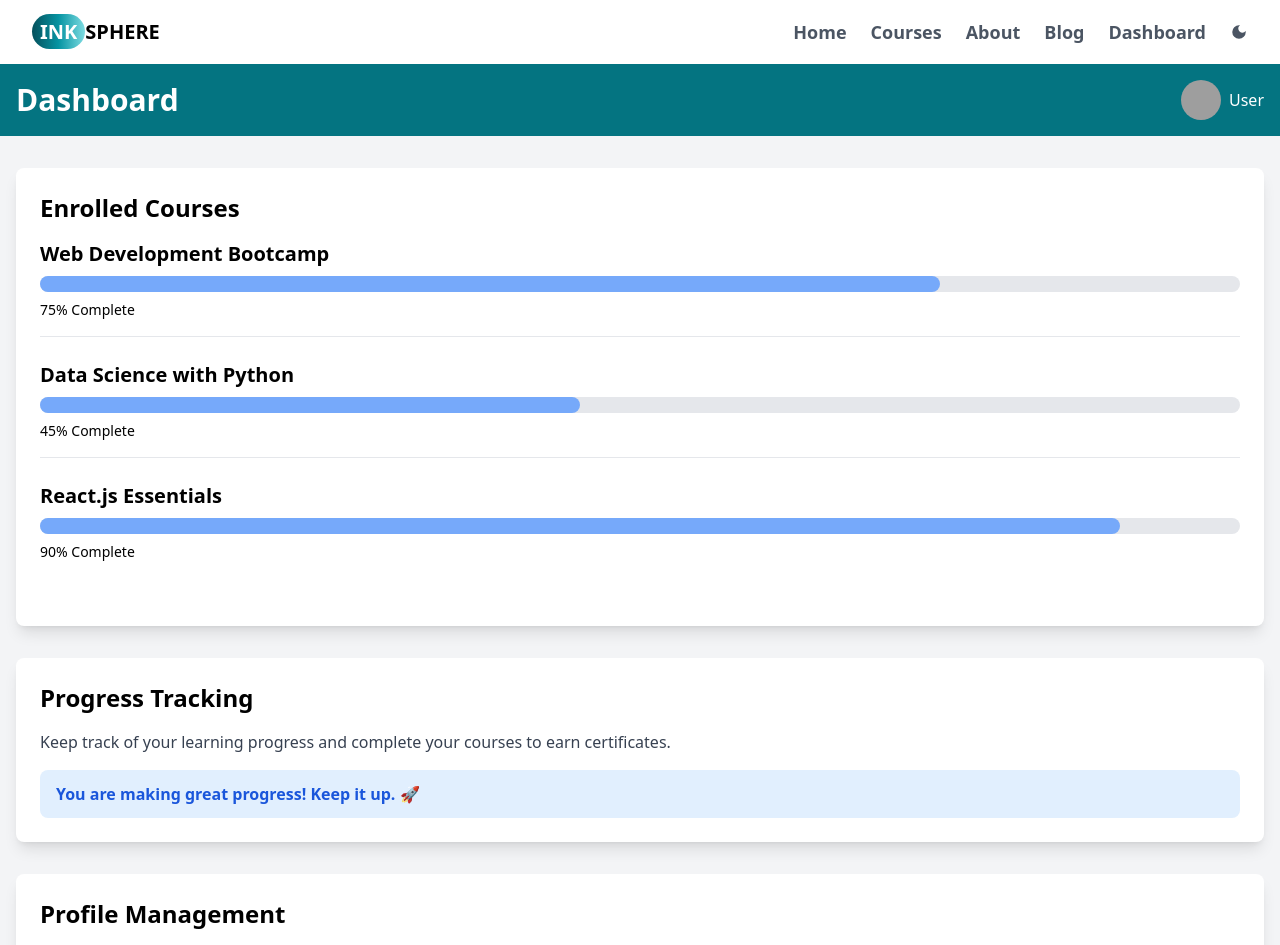
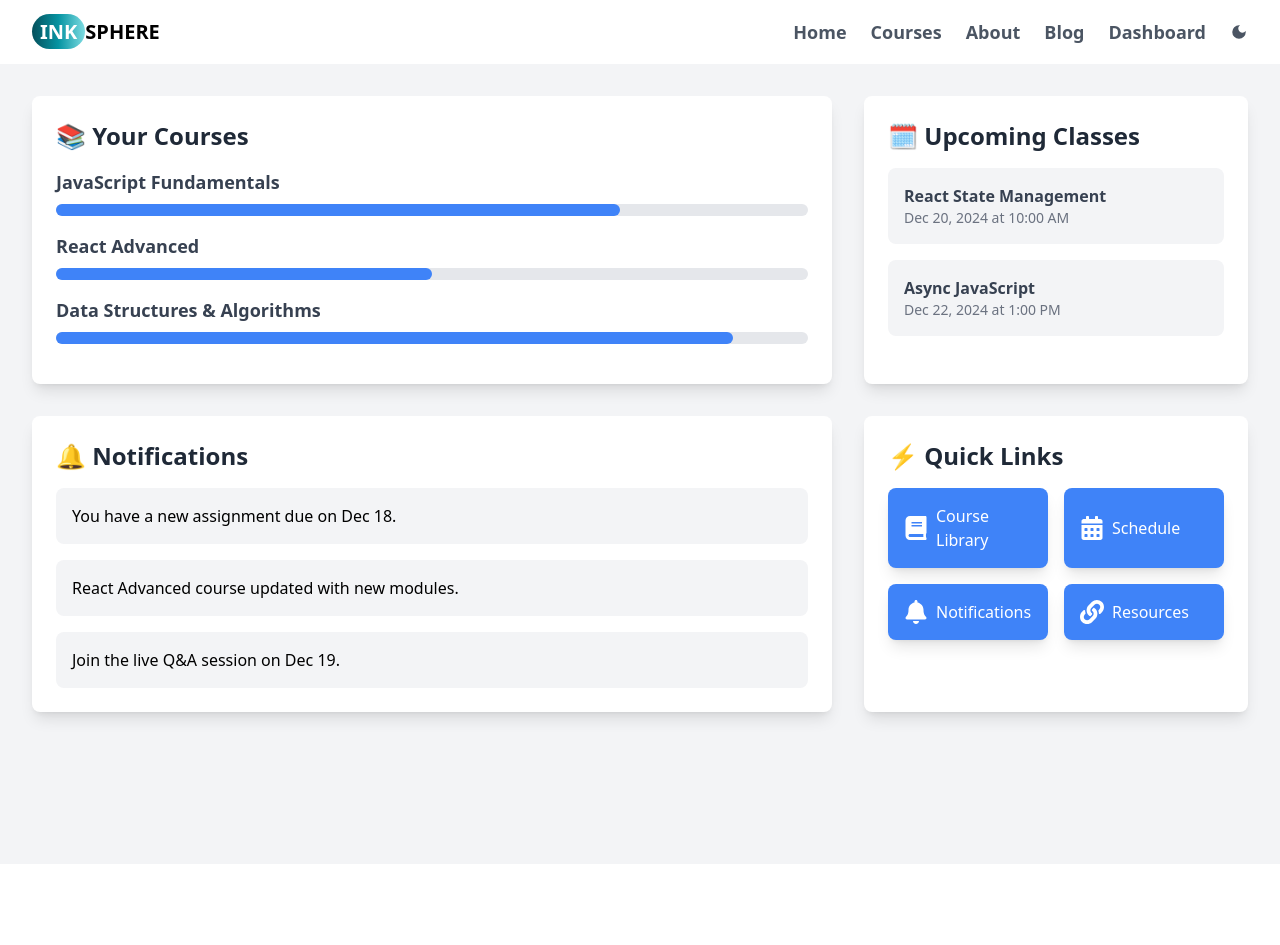
Before and after one commit to kanikasingh4/Inksphere---Blog-website, a React (Vite) app in the folder Frontend/: page /dashboard in a window 1280 px wide. Shown: the top 945 px of the page. After the commit the page ends 864 px from the top, so only its background shows below. Built offline with nearby package versions, Linux system fonts and the light colour scheme; grey boxes are pictures that could not be loaded.

Commit message:
create user dashboard

```diff
--- a/Frontend/package.json
+++ b/Frontend/package.json
@@ -10,6 +10,7 @@
     "preview": "vite preview"
   },
   "dependencies": {
+    "@heroicons/react": "^1.0.6",
     "flowbite-react": "^0.10.2",
     "framer-motion": "^11.14.3",
     "react": "^18.3.1",
--- a/Frontend/src/pages/Dashboard.jsx
+++ b/Frontend/src/pages/Dashboard.jsx
@@ -1,137 +1,127 @@
+// src/components/Dashboard.jsx
 import React from "react";
 import { motion } from "framer-motion";
+import { FaBook, FaCalendarAlt, FaBell, FaLink } from "react-icons/fa";
 
-const enrolledCourses = [
-  {
-    id: 1,
-    title: "Web Development Bootcamp",
-    progress: 75,
-    certificateLink: "#",
-  },
-  {
-    id: 2,
-    title: "Data Science with Python",
-    progress: 45,
-    certificateLink: "#",
-  },
-  {
-    id: 3,
-    title: "React.js Essentials",
-    progress: 90,
-    certificateLink: "#",
-  },
+const courses = [
+  { title: "JavaScript Fundamentals", progress: 75 },
+  { title: "React Advanced", progress: 50 },
+  { title: "Data Structures & Algorithms", progress: 90 },
 ];
 
-const userProfile = {
-  name: "User",
-  email: "user@example.com",
-  avatar: "https://i.pravatar.cc/150?img=3",
-};
+const upcomingClasses = [
+  { subject: "React State Management", date: "Dec 20, 2024", time: "10:00 AM" },
+  { subject: "Async JavaScript", date: "Dec 22, 2024", time: "1:00 PM" },
+];
+
+const notifications = [
+  "You have a new assignment due on Dec 18.",
+  "React Advanced course updated with new modules.",
+  "Join the live Q&A session on Dec 19.",
+];
+
+const quickLinks = [
+  { name: "Course Library", icon: <FaBook />, href: "#" },
+  { name: "Schedule", icon: <FaCalendarAlt />, href: "#" },
+  { name: "Notifications", icon: <FaBell />, href: "#" },
+  { name: "Resources", icon: <FaLink />, href: "#" },
+];
 
 const Dashboard = () => {
   return (
-    <div className="min-h-screen bg-gray-100">
-      {/* Header */}
-      <header className="bg-teal-600 text-white py-4">
-        <div className="container mx-auto flex items-center justify-between px-4">
-          <h1 className="text-3xl font-bold">Dashboard</h1>
-          <div className="flex items-center">
-            <img
-              src={userProfile.avatar}
-              alt="User Avatar"
-              className="w-10 h-10 rounded-full mr-2"
-            />
-            <span className="font-medium">{userProfile.name}</span>
-          </div>
-        </div>
-      </header>
+    <section className="min-h-screen bg-gray-100 dark:bg-gray-900 p-8">
+      <div className="max-w-7xl mx-auto grid grid-cols-1 lg:grid-cols-3 gap-8">
 
-      {/* Main Content */}
-      <div className="container mx-auto px-4 py-8">
-        <motion.section
-          className="bg-white p-6 rounded-lg shadow-lg mb-8"
-          initial={{ opacity: 0, y: 20 }}
+        {/* Course Progress */}
+        <motion.div
+          className="lg:col-span-2 bg-white dark:bg-gray-800 p-6 rounded-lg shadow-lg"
+          initial={{ opacity: 0, y: -20 }}
           animate={{ opacity: 1, y: 0 }}
-          transition={{ duration: 0.5 }}
+          transition={{ duration: 0.7 }}
         >
-          <h2 className="text-2xl font-bold mb-4">Enrolled Courses</h2>
-          {enrolledCourses.map((course) => (
-            <div
-              key={course.id}
-              className="mb-6 border-b pb-4 last:border-b-0"
-            >
-              <h3 className="text-xl font-semibold mb-2">{course.title}</h3>
-              <div className="w-full bg-gray-200 rounded-full h-4">
+          <h2 className="text-2xl font-bold mb-4 text-gray-800 dark:text-gray-200">
+            📚 Your Courses
+          </h2>
+          {courses.map((course, index) => (
+            <div key={index} className="mb-4">
+              <h3 className="text-lg font-semibold text-gray-700 dark:text-gray-300">{course.title}</h3>
+              <div className="w-full bg-gray-200 dark:bg-gray-700 rounded-full h-3 mt-2">
                 <motion.div
-                  className="bg-blue-400 h-4 rounded-full"
+                  className="bg-blue-500 h-3 rounded-full"
                   style={{ width: `${course.progress}%` }}
                   initial={{ width: 0 }}
                   animate={{ width: `${course.progress}%` }}
                   transition={{ duration: 1 }}
-                ></motion.div>
+                />
               </div>
-              <p className="text-sm mt-2">{course.progress}% Complete</p>
-              {course.progress === 100 && (
-                <a
-                  href={course.certificateLink}
-                  className="inline-block mt-3 bg-green-500 text-white py-2 px-4 rounded hover:bg-green-600 transition"
-                >
-                  Download Certificate
-                </a>
-              )}
             </div>
           ))}
-        </motion.section>
+        </motion.div>
 
-        {/* Progress Tracking */}
-        <motion.section
-          className="bg-white p-6 rounded-lg shadow-lg mb-8"
+        {/* Upcoming Classes */}
+        <motion.div
+          className="bg-white dark:bg-gray-800 p-6 rounded-lg shadow-lg"
+          initial={{ opacity: 0, x: 20 }}
+          animate={{ opacity: 1, x: 0 }}
+          transition={{ duration: 0.7 }}
+        >
+          <h2 className="text-2xl font-bold mb-4 text-gray-800 dark:text-gray-200">
+            🗓 Upcoming Classes
+          </h2>
+          <ul className="space-y-4">
+            {upcomingClasses.map((cls, index) => (
+              <li key={index} className="bg-gray-100 dark:bg-gray-700 p-4 rounded-lg">
+                <p className="font-semibold text-gray-700 dark:text-gray-300">{cls.subject}</p>
+                <p className="text-sm text-gray-500 dark:text-gray-400">{cls.date} at {cls.time}</p>
+              </li>
+            ))}
+          </ul>
+        </motion.div>
+
+        {/* Notifications */}
+        <motion.div
+          className="lg:col-span-2 bg-white dark:bg-gray-800 p-6 rounded-lg shadow-lg"
           initial={{ opacity: 0, y: 20 }}
           animate={{ opacity: 1, y: 0 }}
-          transition={{ delay: 0.3, duration: 0.5 }}
+          transition={{ duration: 0.7 }}
         >
-          <h2 className="text-2xl font-bold mb-4">Progress Tracking</h2>
-          <p className="text-gray-700 mb-4">
-            Keep track of your learning progress and complete your courses to
-            earn certificates.
-          </p>
-          <motion.div
-            className="bg-blue-100 py-3 px-4 rounded-lg"
-            initial={{ scale: 0.8 }}
-            animate={{ scale: 1 }}
-            transition={{ type: "spring", stiffness: 100 }}
-          >
-            <p className="text-blue-700 font-semibold">
-              You are making great progress! Keep it up. 🚀
-            </p>
-          </motion.div>
-        </motion.section>
+          <h2 className="text-2xl font-bold mb-4 text-gray-800 dark:text-gray-200">
+            🔔 Notifications
+          </h2>
+          <ul className="space-y-4">
+            {notifications.map((note, index) => (
+              <li key={index} className="bg-gray-100 dark:bg-gray-700 p-4 rounded-lg">
+                {note}
+              </li>
+            ))}
+          </ul>
+        </motion.div>
 
-        {/* Profile Management */}
-        <motion.section
-          className="bg-white p-6 rounded-lg shadow-lg"
-          initial={{ opacity: 0, y: 20 }}
-          animate={{ opacity: 1, y: 0 }}
-          transition={{ delay: 0.5, duration: 0.5 }}
+        {/* Quick Links */}
+        <motion.div
+          className="bg-white dark:bg-gray-800 p-6 rounded-lg shadow-lg"
+          initial={{ opacity: 0, x: -20 }}
+          animate={{ opacity: 1, x: 0 }}
+          transition={{ duration: 0.7 }}
         >
-          <h2 className="text-2xl font-bold mb-4">Profile Management</h2>
-          <div className="flex items-center mb-4">
-            <img
-              src={userProfile.avatar}
-              alt="Profile"
-              className="w-20 h-20 rounded-full mr-4"
-            />
-            <div>
-              <p className="text-lg font-medium">{userProfile.name}</p>
-              <p className="text-gray-600">{userProfile.email}</p>
-            </div>
+          <h2 className="text-2xl font-bold mb-4 text-gray-800 dark:text-gray-200">
+            ⚡ Quick Links
+          </h2>
+          <div className="grid grid-cols-2 gap-4">
+            {quickLinks.map((link, index) => (
+              <a
+                key={index}
+                href={link.href}
+                className="flex items-center bg-blue-500 text-white p-4 rounded-lg shadow-lg hover:bg-blue-600 transition-transform transform hover:scale-105"
+              >
+                <span className="mr-2 text-2xl">{link.icon}</span>
+                <span>{link.name}</span>
+              </a>
+            ))}
           </div>
-          <button className="bg-blue-500 text-white py-2 px-4 rounded hover:bg-blue-600 transition">
-            Edit Profile
-          </button>
-        </motion.section>
+        </motion.div>
       </div>
-    </div>
+    </section>
   );
 };
 
```
Also changed, not shown: 1 other file (tests, documents, lock files or other folders).
